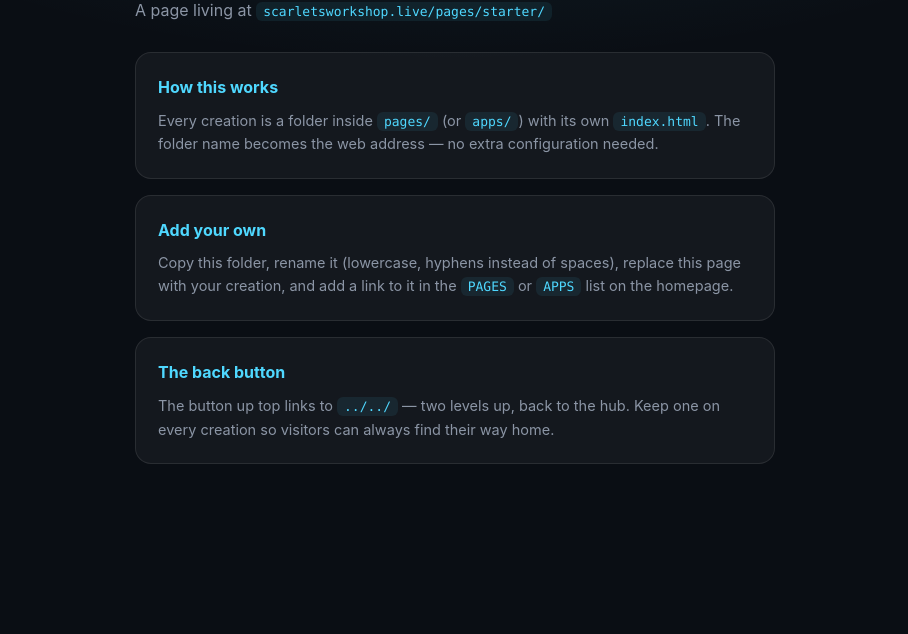
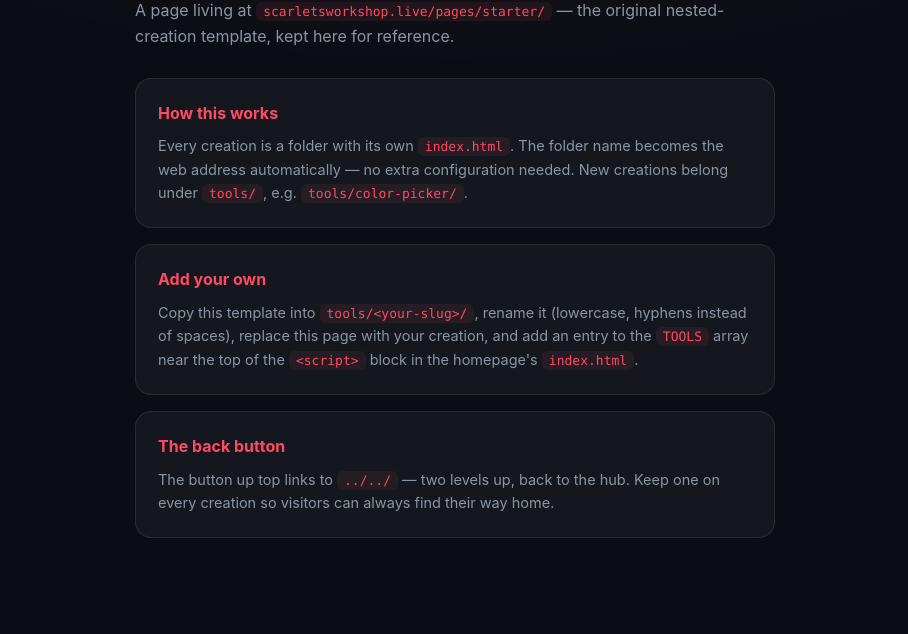
Before and after one commit to scarletjet/scarlets-workshop-site, a website: page pages/starter/index.html in a window 1280 px wide. Shown: the part 178-812 px from the top of the page, without its empty margins (185-1093 px from the left). Drawn offline with Linux system fonts and the light colour scheme.

Commit message:
Restyle pages/starter to scarlet and update its copy (#10)
* Restyle pages/starter to scarlet; correct CLAUDE.md accordingly

Recolors the last cyan/violet holdout (--accent/--accent-2 and the
ambient glow) to scarlet, matching every other page on the site.

Also fixes two things CLAUDE.md got wrong: it claimed pages/starter/
was still unmigrated (now stale), and it referred to video-to-steps as
living under tools/ when it's actually under inventions/.

Co-Authored-By: Claude Sonnet 5 <noreply@anthropic.com>
Claude-Session: https://claude.ai/code/session_01UiTTMgxApKs9E6jgk5ESDY

* Update starter template copy for the tools/ convention

The template's own text still described the pre-reorg apps/ + pages/
split and a PAGES/APPS homepage list. Now it points at tools/ and the
TOOLS array, matching how creations actually get added today.

Co-Authored-By: Claude Sonnet 5 <noreply@anthropic.com>
Claude-Session: https://claude.ai/code/session_01UiTTMgxApKs9E6jgk5ESDY

---------

Co-authored-by: Claude <noreply@anthropic.com>

```diff
--- a/pages/starter/index.html
+++ b/pages/starter/index.html
@@ -8,13 +8,13 @@
 <style>
   :root{
     --bg: #0a0e14; --card: rgba(255,255,255,0.045); --card-border: rgba(255,255,255,0.09);
-    --text: #e8edf4; --muted: #8b95a5; --accent: #4fd8ff; --accent-2: #a06bff;
+    --text: #e8edf4; --muted: #8b95a5; --accent: #FF4A63; --accent-2: #ff7a5c;
   }
   *{ box-sizing: border-box; margin: 0; padding: 0; }
   body{
     background: var(--bg); color: var(--text); line-height: 1.6; min-height: 100vh;
     font-family: -apple-system, BlinkMacSystemFont, "Segoe UI", Roboto, "Inter", sans-serif;
-    background-image: radial-gradient(ellipse 60% 40% at 50% -10%, rgba(79,216,255,0.13), transparent);
+    background-image: radial-gradient(ellipse 60% 40% at 50% -10%, rgba(255,74,99,0.13), transparent);
   }
   .wrap{ max-width: 680px; margin: 0 auto; padding: 48px 20px 80px; }
   .back{
@@ -35,7 +35,7 @@
   .card p{ font-size: 14.5px; color: var(--muted); }
   code{
     font-family: ui-monospace, "SF Mono", Menlo, Consolas, monospace;
-    font-size: 13px; color: var(--accent); background: rgba(79,216,255,0.08);
+    font-size: 13px; color: var(--accent); background: rgba(255,74,99,0.08);
     padding: 2px 7px; border-radius: 6px;
   }
 </style>
@@ -44,15 +44,15 @@
 <div class="wrap">
   <a class="back" href="../../">← Back to Scarlet's Workshop</a>
   <h1>This is a <span>nested creation</span></h1>
-  <p class="sub">A page living at <code>scarletsworkshop.live/pages/starter/</code></p>
+  <p class="sub">A page living at <code>scarletsworkshop.live/pages/starter/</code> — the original nested-creation template, kept here for reference.</p>
 
   <div class="card">
     <h2>How this works</h2>
-    <p>Every creation is a folder inside <code>pages/</code> (or <code>apps/</code>) with its own <code>index.html</code>. The folder name becomes the web address — no extra configuration needed.</p>
+    <p>Every creation is a folder with its own <code>index.html</code>. The folder name becomes the web address automatically — no extra configuration needed. New creations belong under <code>tools/</code>, e.g. <code>tools/color-picker/</code>.</p>
   </div>
   <div class="card">
     <h2>Add your own</h2>
-    <p>Copy this folder, rename it (lowercase, hyphens instead of spaces), replace this page with your creation, and add a link to it in the <code>PAGES</code> or <code>APPS</code> list on the homepage.</p>
+    <p>Copy this template into <code>tools/&lt;your-slug&gt;/</code>, rename it (lowercase, hyphens instead of spaces), replace this page with your creation, and add an entry to the <code>TOOLS</code> array near the top of the <code>&lt;script&gt;</code> block in the homepage's <code>index.html</code>.</p>
   </div>
   <div class="card">
     <h2>The back button</h2>
```
Also changed, not shown: CLAUDE.md (+7 -9 lines).
